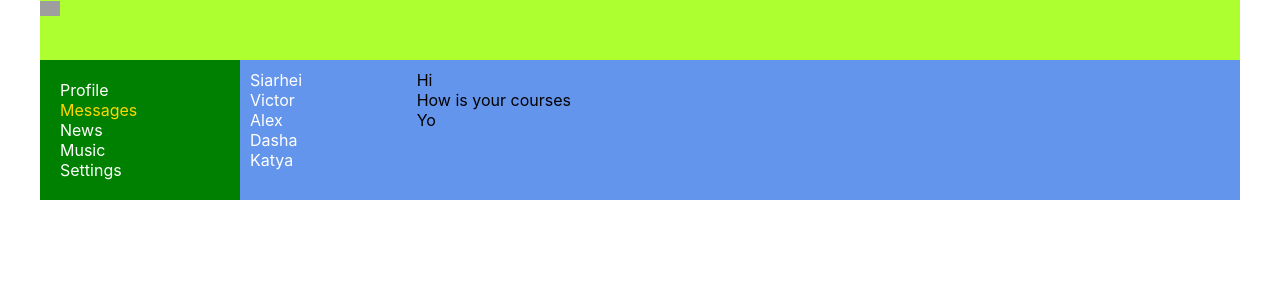
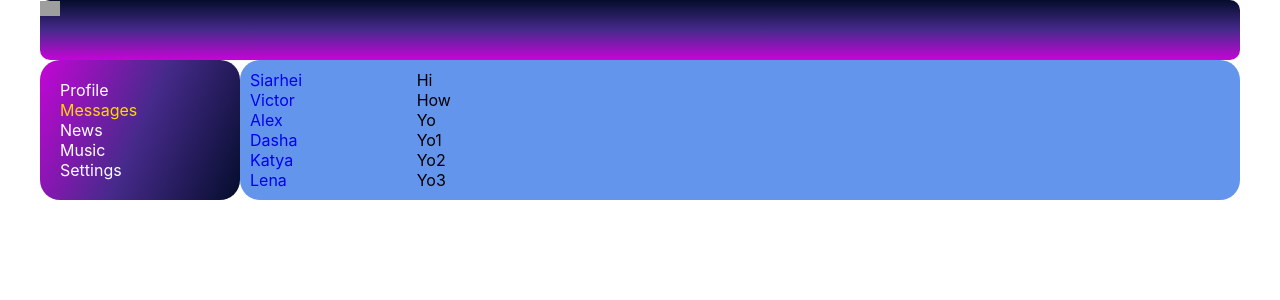
Before and after one commit to Siarheispivak/project-react-1, a React (Create React App) app: page /dialogs in a window 1280 px wide. Shown: the top 300 px of the page. Built offline with nearby package versions, Linux system fonts and the light colour scheme; grey boxes are pictures that could not be loaded.

Commit message:
23 lesson

```diff
--- a/src/App.css
+++ b/src/App.css
@@ -58,6 +58,5 @@
 
     grid-area: c;
     background-color: cornflowerblue;
-
-
+    border-radius: 20px;
 }
--- a/src/components/Dialogs/Dialogs.jsx
+++ b/src/components/Dialogs/Dialogs.jsx
@@ -2,38 +2,41 @@ import React from "react";
 import s from './Dialog.module.css';
 import {NavLink} from "react-router-dom";
 
-const Dialogs = (/*props*/) => {
+
+const DialogItem = (props) =>{
+    let path = "/dialogs/" + props.id;
+    return(
+        <div className={s.dialog + " " + s.active}>
+            <NavLink to={path}>{props.name}</NavLink>
+        </div>
+    )
+}
+const Message = (props) =>{
+
+    return(
+        <div className={s.dialog}>{props.message}</div>
+    )
+}
+const Dialogs = (props) => {
     return (
 
         <div className={s.dialogs}>
             <div className={s.dialogsItems}>
-                <div className={s.dialog + " " + s.active}>
-                    <NavLink to="/dialogs/siarhei" className={ navData => navData.isActive ? s.active : s.item }>Siarhei</NavLink>
-                </div>
-                <div className={s.dialog}>
-                    <NavLink to="/dialogs/viktor" className={ navData => navData.isActive ? s.active : s.item }>Victor</NavLink>
-                </div>
-                <div className={s.dialog}>
-                    <NavLink to="/dialogs/Alex" className={ navData => navData.isActive ? s.active : s.item }>Alex</NavLink>
-                </div>
-                <div className={s.dialog}>
-                    <NavLink to="/dialogs/dasha" className={ navData => navData.isActive ? s.active : s.item }>Dasha</NavLink>
-                </div>
-                <div className={s.dialog}>
-                    <NavLink to="/dialogs/katya" className={ navData => navData.isActive ? s.active : s.item }>Katya</NavLink>
-                </div>
-
+                <DialogItem name="Siarhei" id="1"/>
+                <DialogItem name="Victor" id="2"/>
+                <DialogItem name="Alex" id="3"/>
+                <DialogItem name="Dasha" id="4"/>
+                <DialogItem name="Katya" id="5"/>
+                <DialogItem name="Lena" id="6"/>
             </div>
             <div className={s.messages}>
-                <div className={s.dialog}>
-                    Hi
-                </div>
-                <div className={s.dialog}>
-                    How is your courses
-                </div>
-                <div className={s.dialog}>
-                    Yo
-                </div>
+                <Message message="Hi"/>
+                <Message message="How"/>
+                <Message message="Yo"/>
+                <Message message="Yo1"/>
+                <Message message="Yo2"/>
+                <Message message="Yo3"/>
+
             </div>
         </div>
     )
@@ -41,3 +44,7 @@ const Dialogs = (/*props*/) => {
 }
 
 export default Dialogs;
+
+
+/*
+className={ navData => navData.isActive ? s.active : s.item }*/
--- a/src/components/Header/Header.module.css
+++ b/src/components/Header/Header.module.css
@@ -1,6 +1,8 @@
 .header {
     grid-area: h;
-    background-color: greenyellow;
+    background: -webkit-linear-gradient(180deg, #040d2c,#462a8b,#c505d6);
+    background: linear-gradient(180deg, #040d2c,#462a8b,#c505d6);
+    border-radius: 10px;
 }
 .header img {
     width: 20px;
--- a/src/components/Navbar/Navbar.module.css
+++ b/src/components/Navbar/Navbar.module.css
@@ -1,7 +1,9 @@
 .nav {
     grid-area: n;
-    background-color: green;
+    background: -webkit-linear-gradient(294deg, #040d2c,#462a8b,#c505d6);
+    background: linear-gradient(294deg, #040d2c,#462a8b,#c505d6);
     padding: 20px;
+    border-radius: 20px;
 }
 
 .item  {
--- a/src/components/Profile/MyPosts/MyPosts.jsx
+++ b/src/components/Profile/MyPosts/MyPosts.jsx
@@ -3,20 +3,26 @@ import s from './MyPosts.module.css';
 import Post from './postt/Post';
 
 const MyPosts = (props) => {
-    return <div>
-        My posts
+    return (
+        <div className={s.postsBlock}>
+            <h3>My posts</h3>
+            <div>
                 <div>
                     <textarea></textarea>
+                </div>
+                <div>
                     <button>Add post</button>
+                </div>
+
 
             </div>
             <div className={s.posts}>
-            <Post message='How are you?' likeCounts='11' />
-            <Post message="It ' s my first post" likeCounts='22' />
+                <Post message='How are you?' likeCounts='11'/>
+                <Post message="It ' s my first post" likeCounts='22'/>
 
             </div>
 
-    </div >
+        </div>)
 
 }
 
--- a/src/components/Profile/MyPosts/MyPosts.module.css
+++ b/src/components/Profile/MyPosts/MyPosts.module.css
@@ -0,0 +1,6 @@
+.postsBlock{
+    padding: 10px;
+}
+.posts{
+    margin-top: 10px;
+}
--- a/src/components/Profile/Profile.jsx
+++ b/src/components/Profile/Profile.jsx
@@ -1,19 +1,14 @@
 import React from 'react';
 import s from './Profile.module.css';
 import MyPosts from './MyPosts/MyPosts';
+import ProfileInfo from "./ProfileInfo/ProfileInfo";
 
 const Profile = () => {
-    return(
+    return (
         <div>
-        <div>
-            <img src='https://helpx.adobe.com/content/dam/help/en/photoshop/using/convert-color-image-black-white/jcr_content/main-pars/before_and_after/image-before/Landscape-Color.jpg'></img>
-        </div>
-        <div>
-            ava + description
-            {/* <img src='https://encrypted-tbn0.gstatic.com/images?q=tbn:ANd9GcQYtfZRhbGQtq2BapB2MXJfWIO2QriO5Wx3qQ&usqp=CAU'></img> */}
-        </div>
-        <MyPosts />
-    </div>)
+            <ProfileInfo/>
+            <MyPosts/>
+        </div>)
 }
 
 export default Profile;
--- /dev/null
+++ b/src/components/Profile/ProfileInfo/ProfileInfo.jsx
@@ -0,0 +1,21 @@
+import React from 'react';
+import s from './ProfileInfo.module.css';
+
+
+const ProfileInfo = () => {
+    return (
+        <div>
+            <div>
+                <img
+                    src='https://helpx.adobe.com/content/dam/help/en/photoshop/using/convert-color-image-black-white/jcr_content/main-pars/before_and_after/image-before/Landscape-Color.jpg'></img>
+            </div>
+            <div className={s.descriptionBlock}>
+                ava + description
+                {/* <img src='https://encrypted-tbn0.gstatic.com/images?q=tbn:ANd9GcQYtfZRhbGQtq2BapB2MXJfWIO2QriO5Wx3qQ&usqp=CAU'></img> */}
+            </div>
+
+
+        </div>)
+}
+
+export default ProfileInfo;
--- /dev/null
+++ b/src/components/Profile/ProfileInfo/ProfileInfo.module.css
@@ -0,0 +1,3 @@
+.descriptionBlock{
+    padding: 10px;
+}
```
Also changed, not shown: src/components/Dialogs/Dialog.module.css (line endings or trailing spaces). Lines whose indentation alone changed are shown as unchanged.
